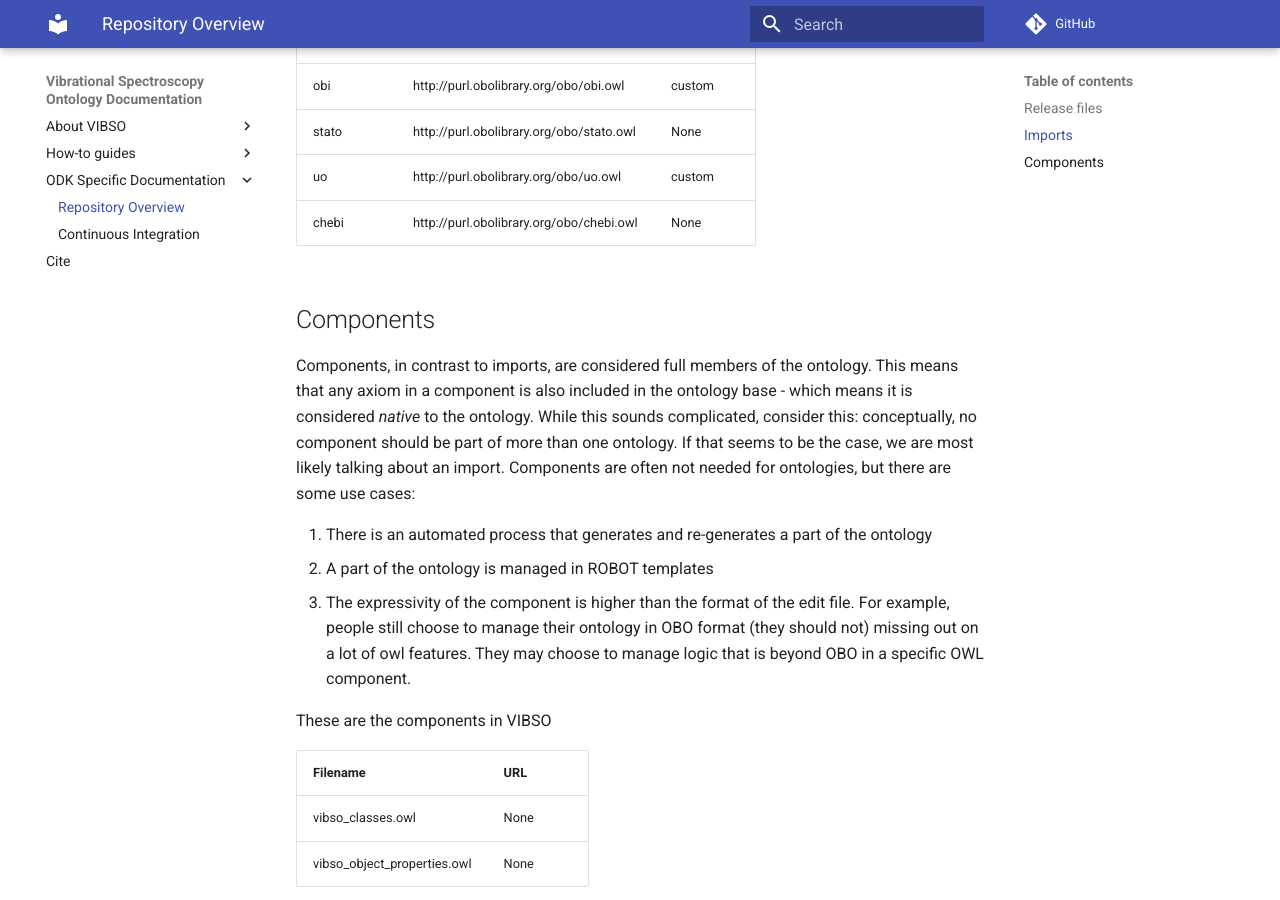
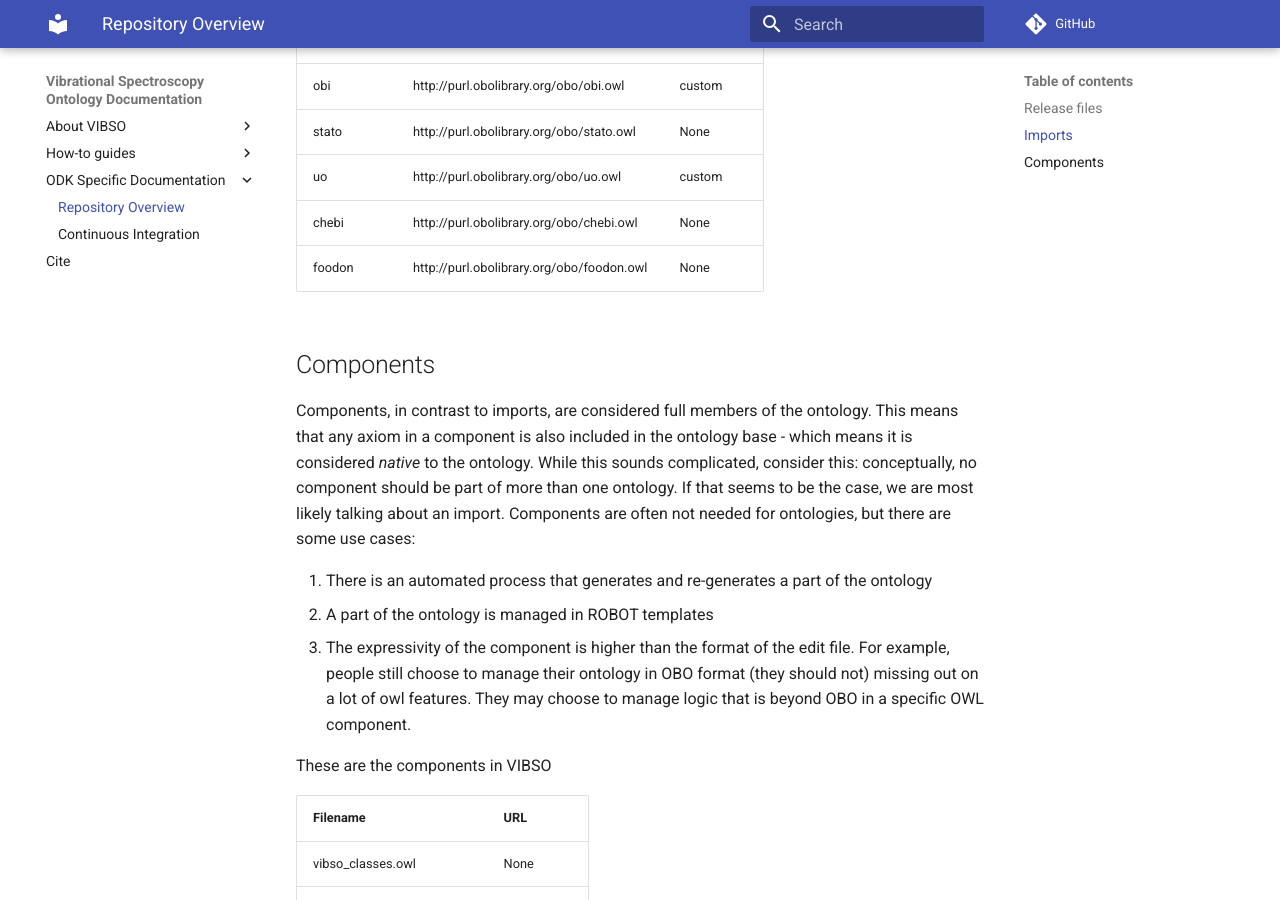
Before and after one commit to NFDI4Chem/VibrationalSpectroscopyOntology, an MkDocs documentation site: the page built from docs/odk-workflows/RepositoryFileStructure.md, in a window 1280 px wide and 900 px high, scrolled down 962 px. Built offline with MkDocs 1.6.1 and Material for MkDocs 9.7.7, drawn with Linux system fonts in a browser that asks for light colours; comment, search, counter and statistics services are not loaded.

Commit message:
Add FOODON:device specification

```diff
--- a/docs/odk-workflows/RepositoryFileStructure.md
+++ b/docs/odk-workflows/RepositoryFileStructure.md
@@ -26,6 +26,7 @@ These are the current imports in VIBSO
 | stato | http://purl.obolibrary.org/obo/stato.owl | None |
 | uo | http://purl.obolibrary.org/obo/uo.owl | custom |
 | chebi | http://purl.obolibrary.org/obo/chebi.owl | None |
+| foodon | http://purl.obolibrary.org/obo/foodon.owl | None |
 
 ## Components
 Components, in contrast to imports, are considered full members of the ontology. This means that any axiom in a component is also included in the ontology base - which means it is considered _native_ to the ontology. While this sounds complicated, consider this: conceptually, no component should be part of more than one ontology. If that seems to be the case, we are most likely talking about an import. Components are often not needed for ontologies, but there are some use cases:
--- a/src/ontology/vibso-odk.yaml
+++ b/src/ontology/vibso-odk.yaml
@@ -62,6 +62,8 @@ import_group:
     is_large: true
     use_gzipped: true
     make_base: true
+  - id: foodon
+    make_base: true
 components:
   products:
     - filename: vibso_classes.owl  # TSV templates to define VIBSO classes
```
Also changed, not shown: 5 other files.
